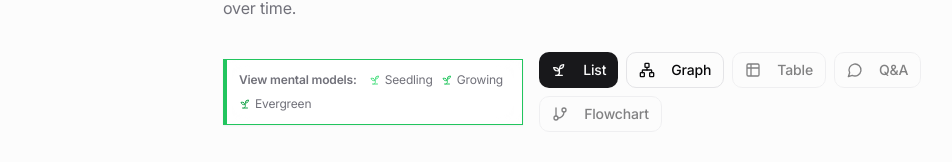
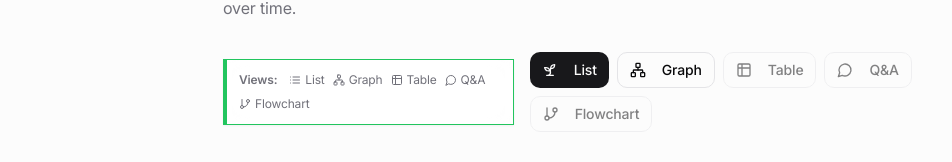
Before and after one commit to Angelguirao/personalLifeOS, a React (Vite) app: page /garden in a window 1280 px wide. Shown: the part 264-426 px from the top of the page, without its empty margins (57-1009 px from the left). Built offline with nearby package versions, Linux system fonts and the light colour scheme; no server answers; the database is empty; a web font is replaced by a local one.

Commit message:
Remove mental model legend
Removes the mental model legend from the GardenGuide component.

```diff
--- a/src/components/garden/GardenGuide.tsx
+++ b/src/components/garden/GardenGuide.tsx
@@ -6,10 +6,12 @@ const GardenGuide = () => {
   return (
     <div className="glass p-3 border-l-4 border-green-500">
       <div className="text-xs text-muted-foreground flex flex-wrap gap-2 items-center">
-        <span className="font-semibold mr-1">View mental models:</span>
-        <span className="flex items-center"><Sprout size={12} className="text-green-400 mr-1" /> Seedling</span>
-        <span className="flex items-center"><Sprout size={12} className="text-green-500 mr-1" /> Growing</span>
-        <span className="flex items-center"><Sprout size={12} className="text-green-600 mr-1" /> Evergreen</span>
+        <span className="font-semibold mr-1">Views:</span>
+        <span className="flex items-center"><List size={12} className="mr-1" /> List</span>
+        <span className="flex items-center"><Network size={12} className="mr-1" /> Graph</span>
+        <span className="flex items-center"><Table2 size={12} className="mr-1" /> Table</span>
+        <span className="flex items-center"><MessageCircle size={12} className="mr-1" /> Q&A</span>
+        <span className="flex items-center"><GitBranch size={12} className="mr-1" /> Flowchart</span>
       </div>
     </div>
   );
```
